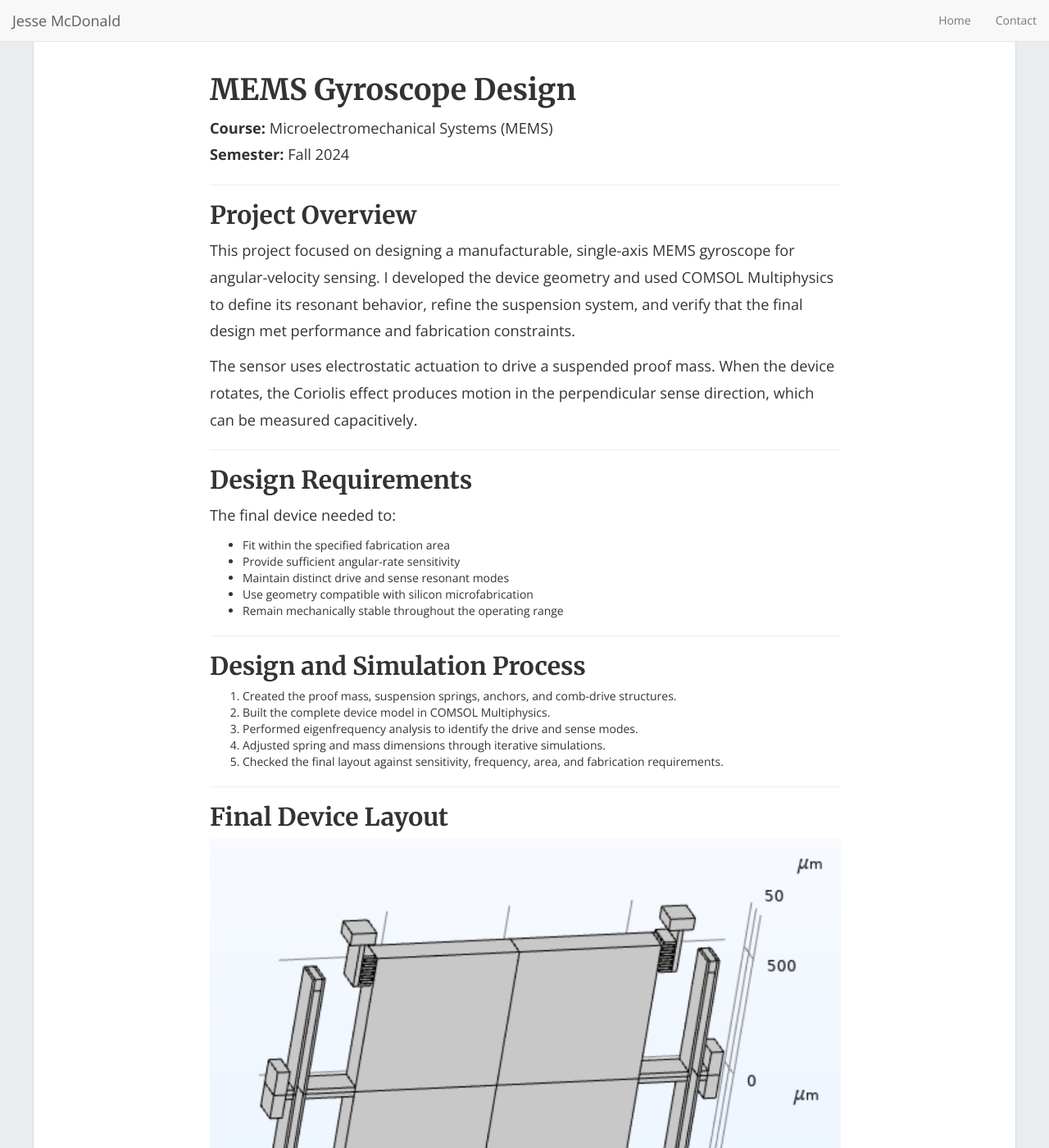
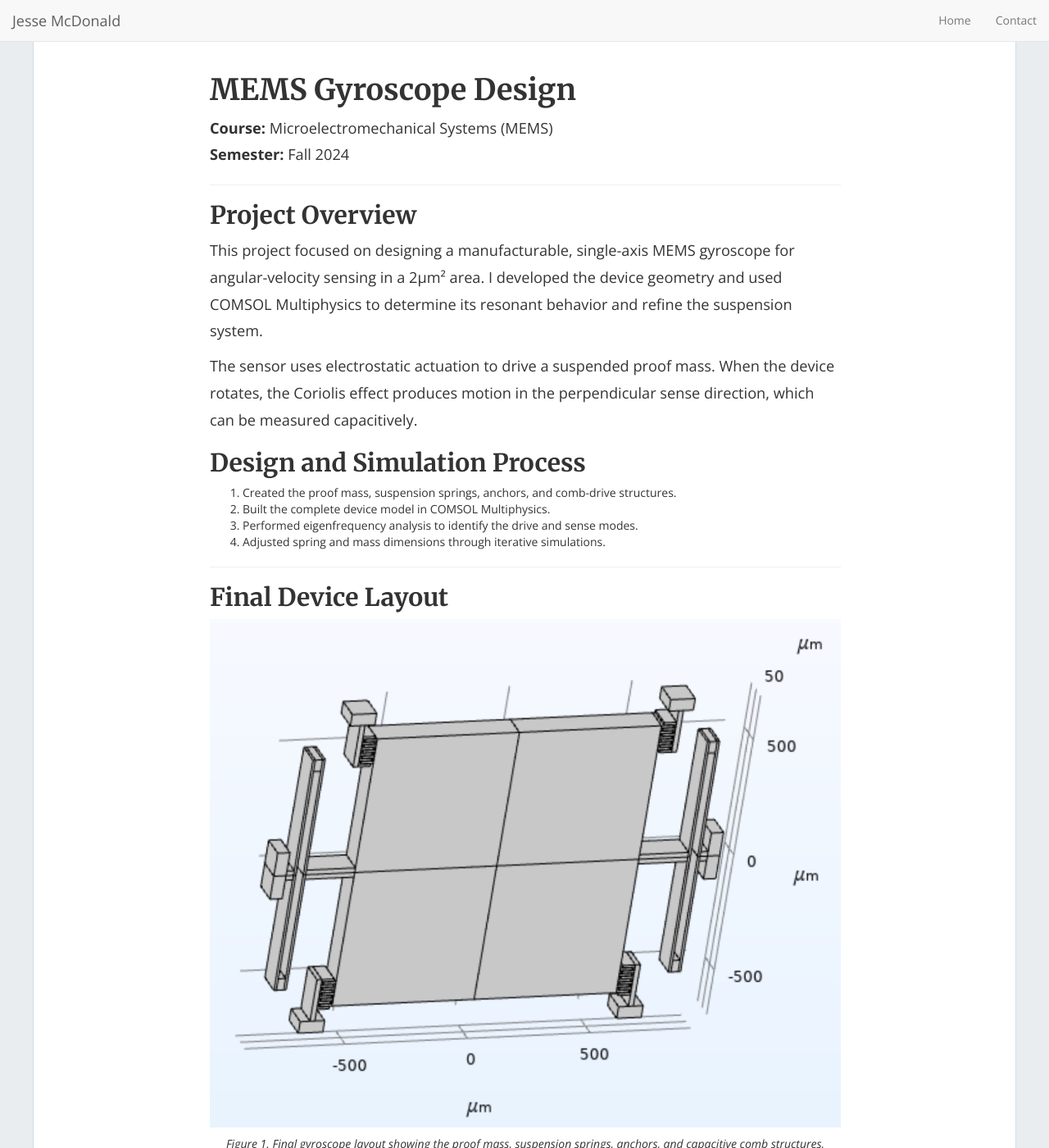
Before and after one commit to jessemcdonald144/jessemcdonald144.github.io, a Jekyll site: the page built from _projects/gyro.md, in a window 1280 px wide and 1400 px high. Shown: the whole window at 82% size. Built offline with Jekyll 4.4.1, drawn with Linux system fonts in a browser that asks for light colours; nearby versions of some CDN libraries; some of the changed text lies outside the part shown.

Commit message:
gyro page revisions

```diff
--- a/_projects/gyro.md
+++ b/_projects/gyro.md
@@ -15,23 +15,9 @@ nav: false
 
 ## Project Overview
 
-This project focused on designing a manufacturable, single-axis MEMS gyroscope for angular-velocity sensing. I developed the device geometry and used COMSOL Multiphysics to define its resonant behavior, refine the suspension system, and verify that the final design met performance and fabrication constraints.
+This project focused on designing a manufacturable, single-axis MEMS gyroscope for angular-velocity sensing in a 2µm² area. I developed the device geometry and used COMSOL Multiphysics to determine its resonant behavior and refine the suspension system.
 
 The sensor uses electrostatic actuation to drive a suspended proof mass. When the device rotates, the Coriolis effect produces motion in the perpendicular sense direction, which can be measured capacitively.
-
----
-
-## Design Requirements
-
-The final device needed to:
-
-- Fit within the specified fabrication area
-- Provide sufficient angular-rate sensitivity
-- Maintain distinct drive and sense resonant modes
-- Use geometry compatible with silicon microfabrication
-- Remain mechanically stable throughout the operating range
-
----
 
 ## Design and Simulation Process
 
@@ -39,7 +25,6 @@ The final device needed to:
 2. Built the complete device model in COMSOL Multiphysics.
 3. Performed eigenfrequency analysis to identify the drive and sense modes.
 4. Adjusted spring and mass dimensions through iterative simulations.
-5. Checked the final layout against sensitivity, frequency, area, and fabrication requirements.
 
 ---
 
@@ -48,13 +33,11 @@ The final device needed to:
 <figure style="margin-bottom: 40px;">
   <img src="/img/posts/mems/gyro2.png"
        alt="Final layout of the single-axis MEMS gyroscope"
-       style="display:block; width:100%; max-width:950px; height:auto; margin:0 auto;">
+       style="display:block; width:75%%; max-width:950px; height:auto; margin:0 auto;">
   <figcaption style="text-align:center; margin-top:10px;">
     <em>Figure 1. Final gyroscope layout showing the proof mass, suspension springs, anchors, and capacitive comb structures.</em>
   </figcaption>
 </figure>
-
-The symmetric layout supports controlled in-plane motion while reducing unwanted mechanical coupling. The suspension geometry was refined to balance structural flexibility with adequate stability.
 
 ---
 
@@ -65,7 +48,7 @@ The symmetric layout supports controlled in-plane motion while reducing unwanted
     <figure style="margin-bottom: 40px;">
       <img src="/img/posts/mems/gyro1.png"
            alt="COMSOL drive-mode simulation of the MEMS gyroscope"
-           style="display:block; width:100%; height:auto; margin:0 auto;">
+           style="display:block; width:75%%; height:auto; margin:0 auto;">
       <figcaption style="text-align:center; margin-top:10px;">
         <em>Figure 2. Drive mode: the proof mass oscillates along the actuation axis.</em>
       </figcaption>
@@ -76,12 +59,10 @@ The symmetric layout supports controlled in-plane motion while reducing unwanted
     <figure style="margin-bottom: 40px;">
       <img src="/img/posts/mems/gyro0.png"
            alt="COMSOL sense-mode simulation of the MEMS gyroscope"
-           style="display:block; width:100%; height:auto; margin:0 auto;">
+           style="display:block; width:75%%; height:auto; margin:0 auto;">
       <figcaption style="text-align:center; margin-top:10px;">
         <em>Figure 3. Sense mode: Coriolis-induced motion occurs perpendicular to the drive direction.</em>
       </figcaption>
     </figure>
   </div>
 </div>
-
----
```
